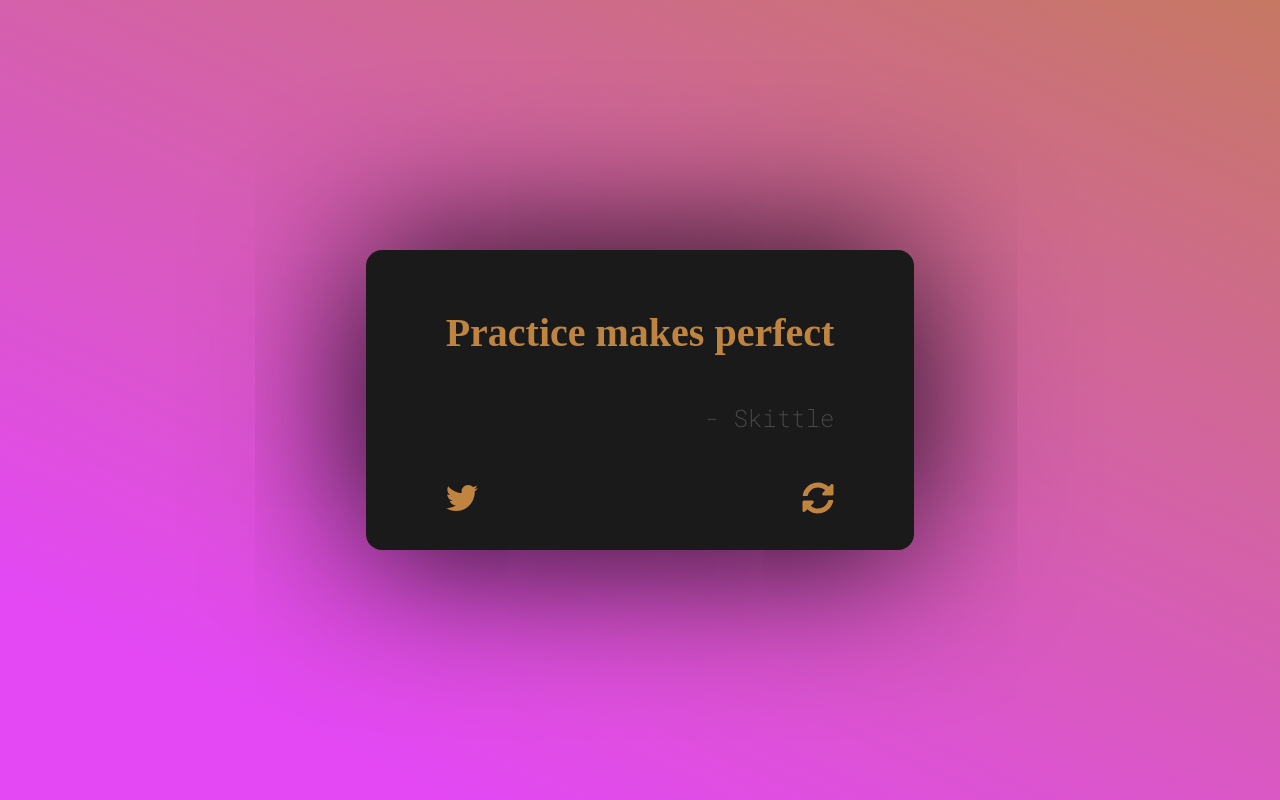
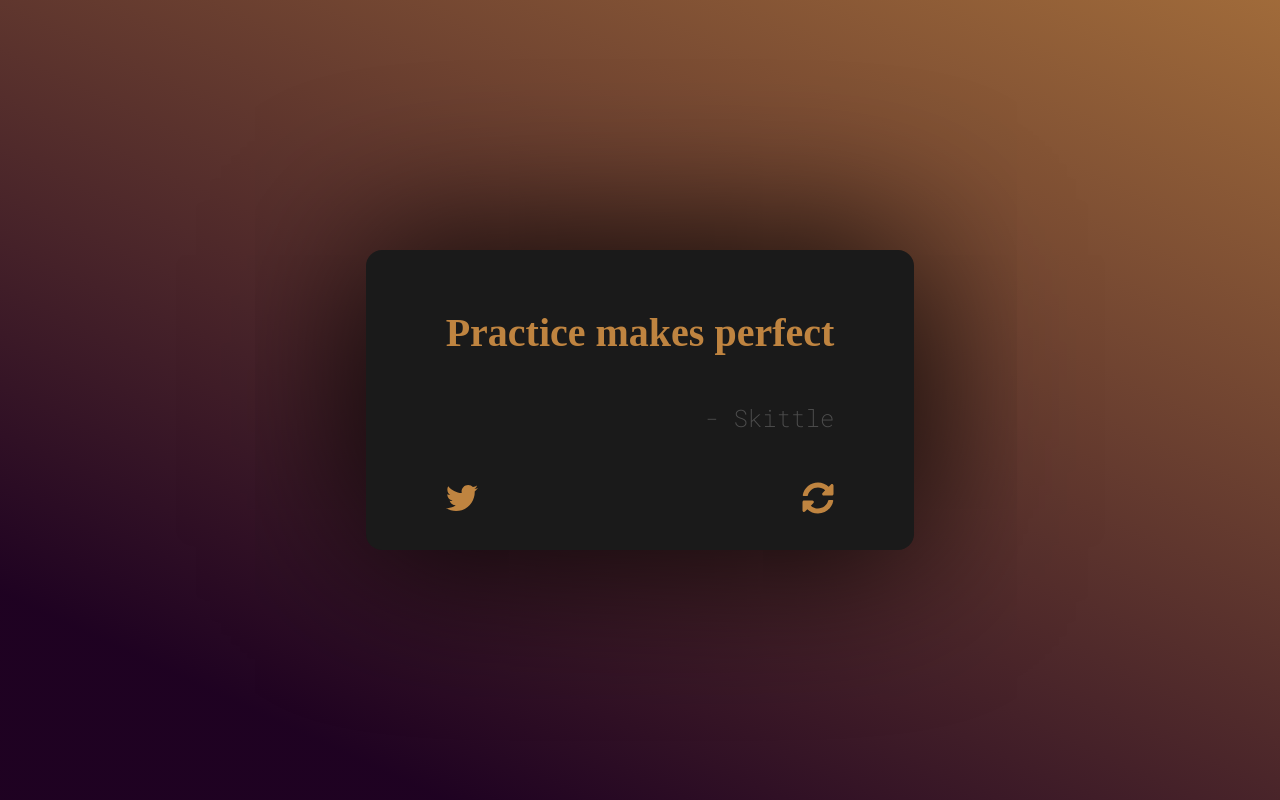
Before and after one commit to AnnupKapur/quotemachine, a React (Create React App) app: page / in a window 1280 px wide. Built offline with nearby package versions, Linux system fonts and the light colour scheme; a web font is replaced by a local one.

Commit message:
updated background gradient animation now includes darker colours

```diff
--- a/src/App.js
+++ b/src/App.js
@@ -58,7 +58,7 @@ function App() {
   const randomColGen = () => {
     const h_Val = randomNumber(360,0);
     const s_Val = randomNumber(100,60);
-    const l_Val = randomNumber(100,60);
+    const l_Val = randomNumber(100,0);
 
     return "hsl(" + h_Val + ", " + s_Val + "%, " + l_Val + "%)";
   }
@@ -75,8 +75,7 @@ function App() {
   //This is redundant - kept just in case I decide to add background option functionality - might be useful as a hue offset background generator
   const bgGradient = {background: "radial-gradient(circle, rgba(0,0,0,0) 0%, rgba(0,0,0,1) 120%), linear-gradient(" + randomNumber(160,20) + "deg, hsl(" + (colors.hue-hueOffset) + ", " + colors.saturate + ", " + colors.light + ") " + randomNumber(28, 5) + "%, hsl(" + colors.hue + ", " + colors.saturate + ", " + colors.light + ") " + randomNumber(61, 38) + "%, hsl(" + (colors.hue+hueOffset) + ", " + colors.saturate + ", " + colors.light + ") " + randomNumber(95, 72) + "%)"};
 
-  const bgGrad = {background:
-      "linear-gradient(" +
+  const bgGrad = {background: "radial-gradient(circle, rgba(0,0,0,0) 0%, rgba(0,0,0,0) 120%),  linear-gradient(" +
         randomNumber(160,20) + "deg, " + randomColGen() + " " + randomNumber(28, 5) + "%, hsl(" + colors.hue + ", " + colors.saturate + ", " + colors.light + ") " + randomNumber(61, 38) + "%, " + randomColGen() + " " + randomNumber(95, 72) + "%)", animation:"bgAnim 20000ms ease infinite alternate"};
 
   const quoteCol = {color:"hsl(" + colors.hue + ", " + colors.saturate + ", " + colors.light + ")"}
```
